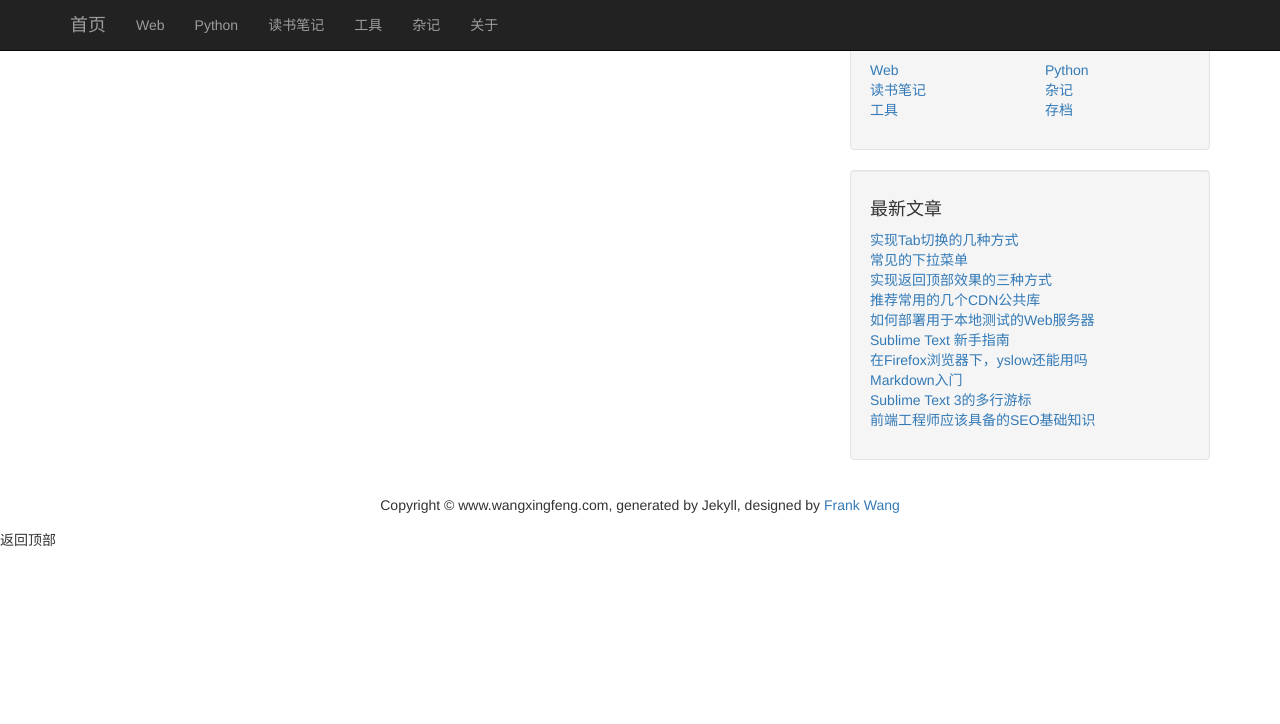
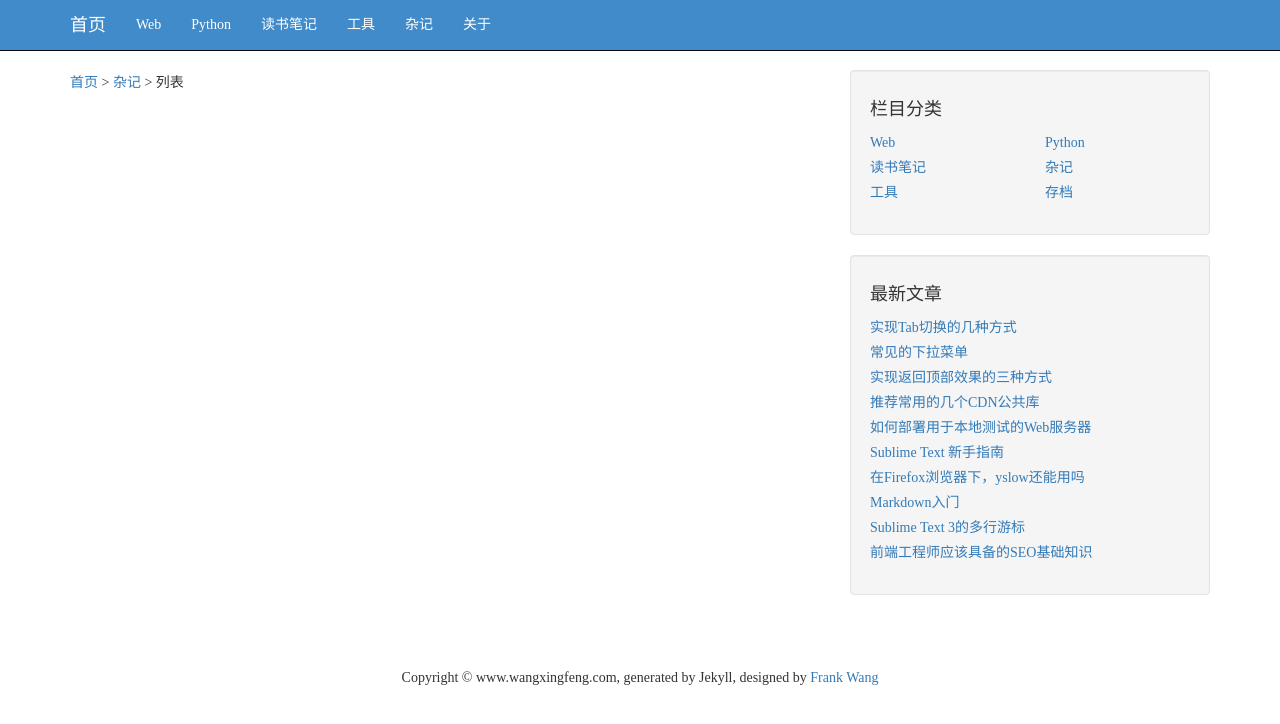
Before and after one commit to frankwang0909/blog_v1.0, a Jekyll site: the page built from posts/other.md, in a window 1280 px wide. Shown: the top 724 px of the page. Built offline with Jekyll 4.4.1, drawn with Linux system fonts in a browser that asks for light colours; nearby versions of some CDN libraries.

Commit message:
Update category.html

```diff
--- a/_layouts/category.html
+++ b/_layouts/category.html
@@ -9,7 +9,7 @@
 	<!-- Bootstrap Core CSS -->
 	<link href="http://libs.baidu.com/bootstrap/3.0.3/css/bootstrap.min.css" rel="stylesheet">
 	<!-- Custom CSS -->
-	<link href="css/blog.css" rel="stylesheet"/>
+	<link href="http://www.wangxingfeng.com/css/blog.css" rel="stylesheet"/>
 	<!-- HTML5 Shim and Respond.js IE8 support of HTML5 elements and media queries -->
 	<!-- WARNING: Respond.js doesn't work if you view the page via file://-->
 	<!--[if lt IE 9]>
@@ -87,6 +87,6 @@
 	<div id="go-top">返回顶部</div>
 	<script src="http://cdn.staticfile.org/jquery/1.10.1/jquery.min.js"></script>
 	<script src="http://libs.baidu.com/bootstrap/3.0.3/js/bootstrap.min.js"></script>
-	<script src="js/backtotop.js"></script>
+	<script src="http://www.wangxingfeng.com/js/backtotop.js"></script>
 </body>
 </html>
```
